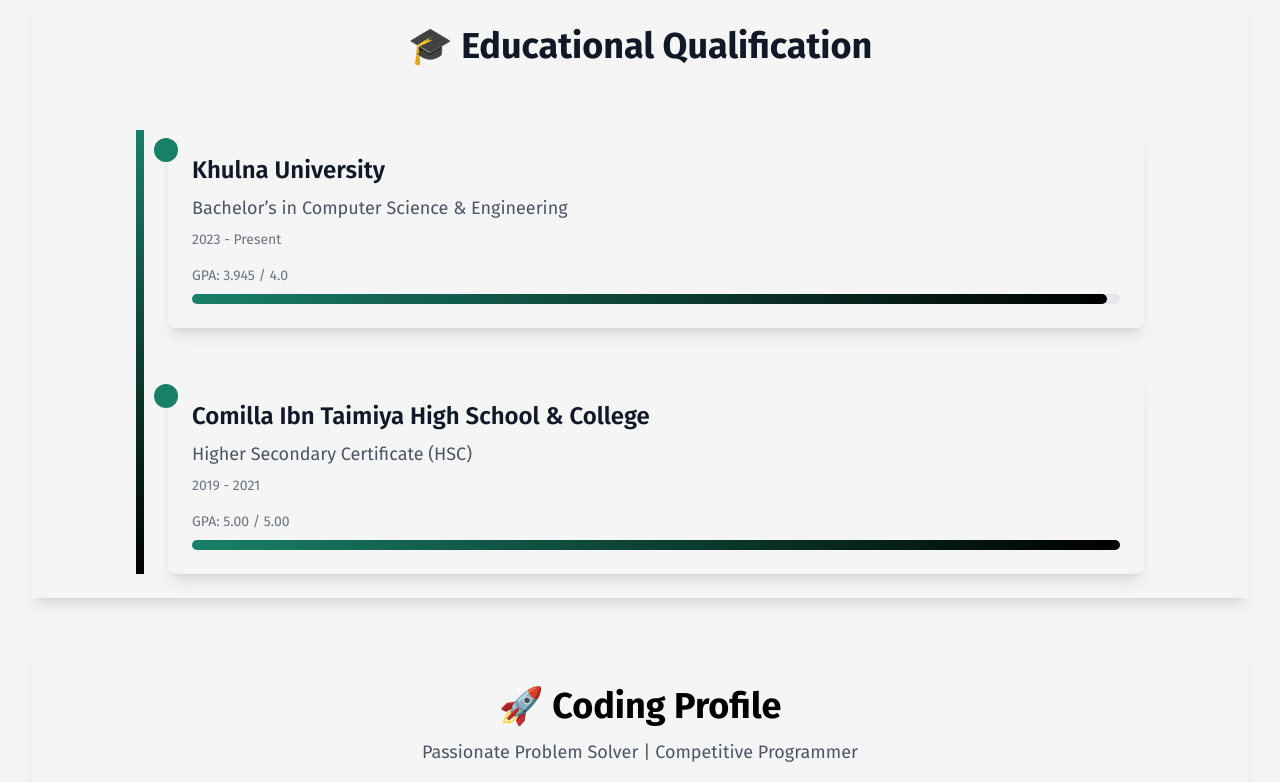
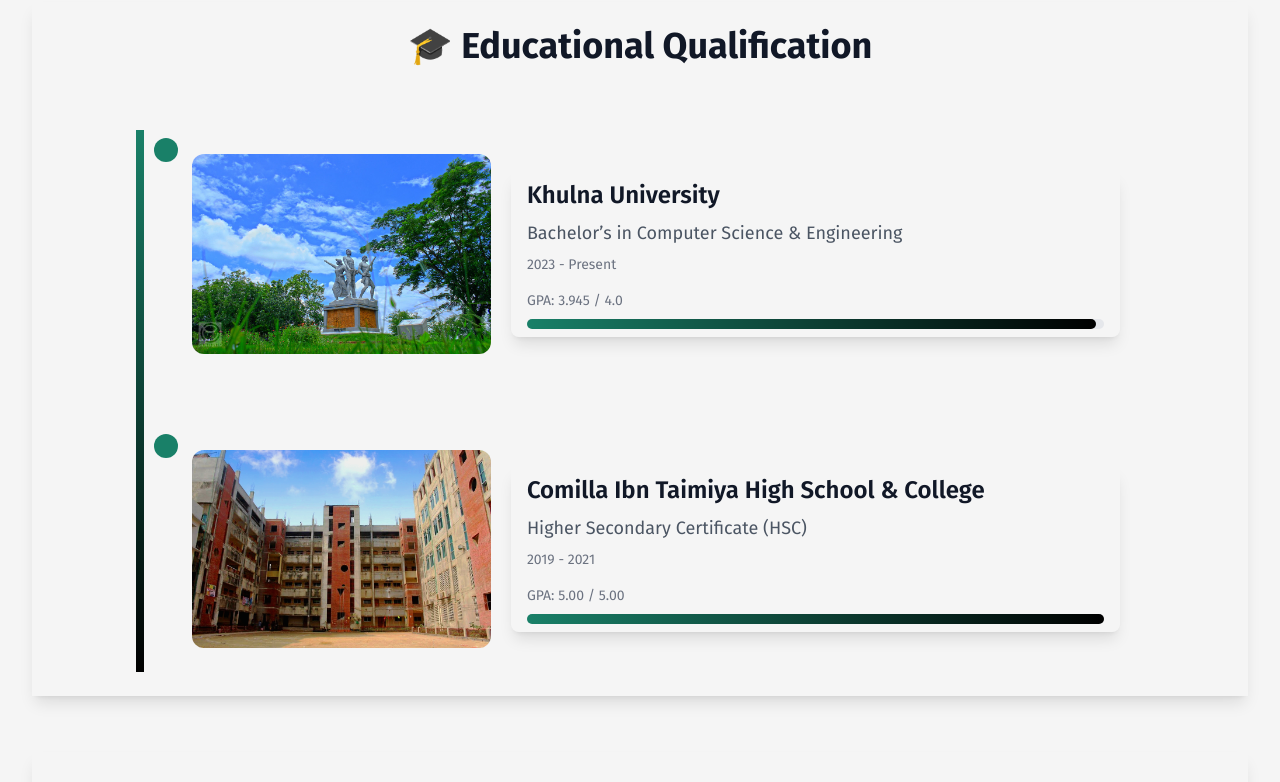
Before and after one commit to Schr0Smi1ey/My-Portfolio, a React (Vite) app: page / in a window 1280 px wide. Shown: the part 1100-1882 px from the top of the page. Built offline with nearby package versions, Linux system fonts and the light colour scheme; no server answers.

Commit message:
Added institution images

```diff
--- a/src/Components/Pages/Home/Education/Education.jsx
+++ b/src/Components/Pages/Home/Education/Education.jsx
@@ -2,9 +2,12 @@
 import AOS from "aos";
 import "aos/dist/aos.css";
 import { motion } from "framer-motion";
+import varsity from "../../../../assets/Home/edu/khulna-university.jpg";
+import college from "../../../../assets/Home/edu/ibn-taimiya-school-college.jpg";
 
 const educationData = [
   {
+    img: varsity,
     institution: "Khulna University",
     degree: "Bachelor’s in Computer Science & Engineering",
     years: "2023 - Present",
@@ -12,6 +15,7 @@
     progress: (3.945 / 4) * 100,
   },
   {
+    img: college,
     institution: "Comilla Ibn Taimiya High School & College",
     degree: "Higher Secondary Certificate (HSC)",
     years: "2019 - 2021",
@@ -48,7 +52,15 @@
           {educationData.map((edu, index) => (
             <div key={index} data-aos-delay={index * 200} className="relative">
               <div className="absolute w-6 h-6 bg-primary rounded-full -left-3.5 top-2 flex items-center justify-center" />
-              <div className="dark:bg-black dark:text-white p-5 md:p-6 rounded-lg shadow-lg hover:shadow-xl transition-shadow duration-300">
+              <div className="p-5 md:p-6 flex flex-col md:flex-row justify-center md:justify-between items-center gap-3 md:gap-5">
+                <div className="md:w-[50%]">
+                  <img
+                    src={edu.img}
+                    alt={edu.institution}
+                    className="flex rounded-xl"
+                  />
+                </div>
+                <div className="w-full dark:bg-black px-2 md:px-4 py-2 dark:text-white rounded-lg shadow-lg hover:shadow-xl transition-shadow duration-300">
                   <h3
                     data-aos="fade-up"
                     className="text-2xl font-semibold text-gray-900 dark:text-white mb-2"
@@ -82,6 +94,7 @@
                   </div>
                 </div>
               </div>
+            </div>
           ))}
         </div>
       </div>
```
Also changed, not shown: src/assets/Home/edu/ibn-taimiya-school-college.jpg (added), src/assets/Home/edu/khulna-university.jpg (added). Lines whose indentation alone changed are shown as unchanged.
